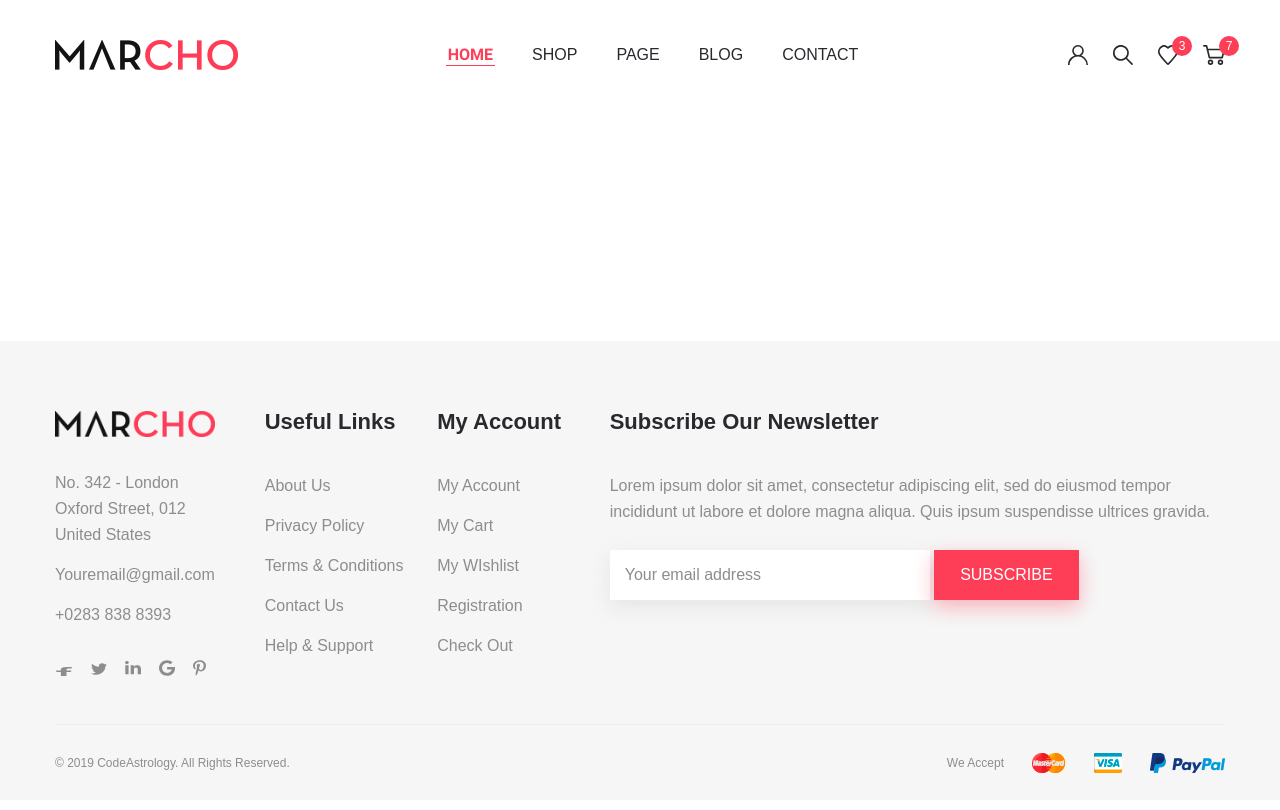
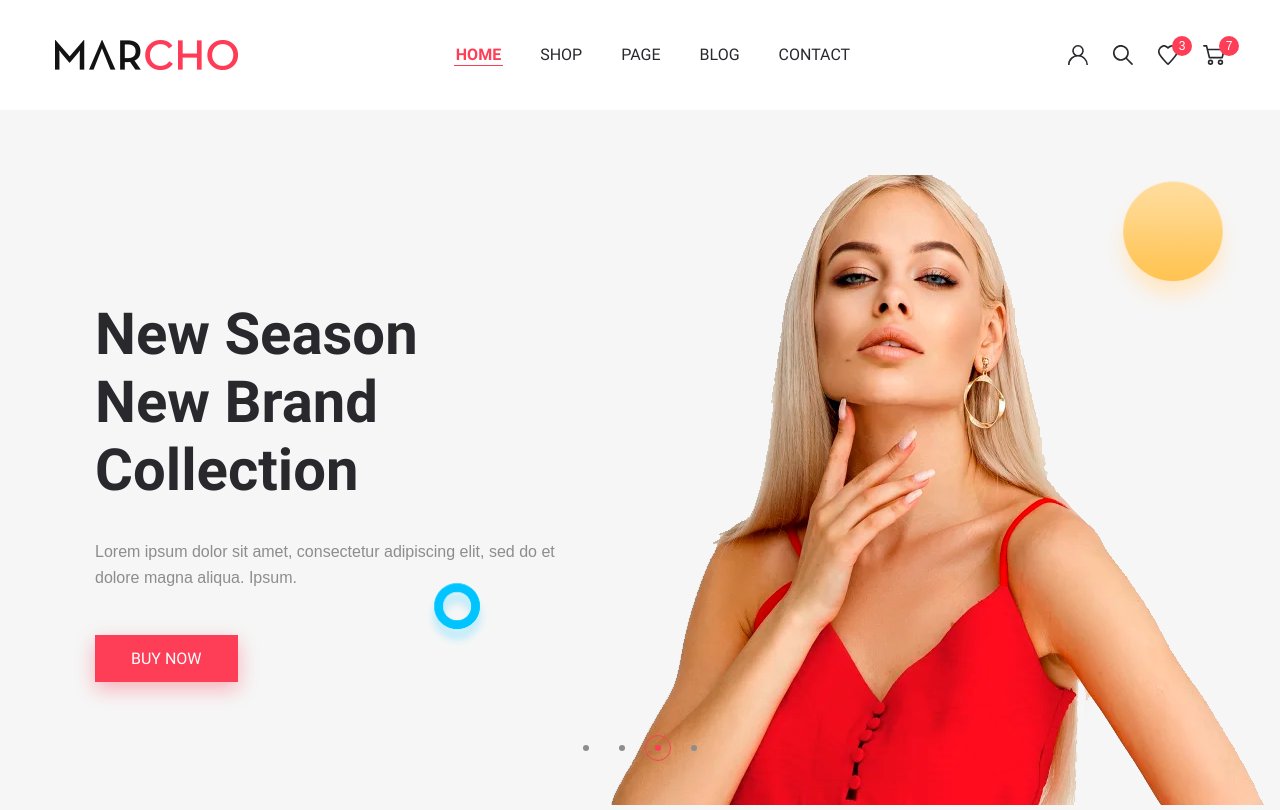
Before and after one commit to NadezhdaGontar/Marcho, a website: page app/index.html in a window 1280 px wide. Shown: the top 810 px of the page. Drawn offline with nearby package versions, Linux system fonts and the light colour scheme; files that its build step writes are made by us from their sources; files whose address does not match are found by name.

Commit message:
added top-slider section

```diff
--- a/app/index.html
+++ b/app/index.html
@@ -57,6 +57,66 @@
   </div>
 </header>
 <main class="main">
+  <section class="top-slider">
+    <div class="container top-slider__container">
+      <div class="top-slider__inner">
+        <div class="top-slider__item">
+          <div class="top-slider__content">
+            <h3 class="top-slider__title">
+              New Season<br> New Brand Collection
+            </h3>
+            <p class="top-slider__text">
+              Lorem ipsum dolor sit amet, consectetur adipiscing elit, sed do
+              et dolore magna aliqua. Ipsum.
+            </p>
+            <a href="#" class="top-slider__link">BUY NOW</a>
+          </div>
+          <img src="images/slider/photo.png" alt="" class="top-slider__img">
+        </div>
+        <div class="top-slider__item">
+          <div class="top-slider__content">
+            <h3 class="top-slider__title">
+              New Season<br> New Brand Collection
+            </h3>
+            <p class="top-slider__text">
+            Lorem ipsum dolor sit amet, consectetur adipiscing elit, sed do
+            et dolore magna aliqua. Ipsum.
+            </p>
+            <a href="#" class="top-slider__link">BUY NOW</a>
+          </div>
+          <img src="images/slider/photo.png" alt="" class="top-slider__img">
+        </div>
+        <div class="top-slider__item">
+          <div class="top-slider__content">
+            <h3 class="top-slider__title">
+              New Season<br> New Brand Collection
+            </h3>
+            <p class="top-slider__text">
+              Lorem ipsum dolor sit amet, consectetur adipiscing elit, sed do
+              et dolore magna aliqua. Ipsum.
+            </p>
+            <a href="#" class="top-slider__link">BUY NOW</a>
+          </div>
+          <img src="images/slider/photo.png" alt="" class="top-slider__img">
+        </div>
+        <div class="top-slider__item">
+          <div class="top-slider__content">
+            <h3 class="top-slider__title">
+              New Season<br> New Brand Collection
+            </h3>
+            <p class="top-slider__text">
+              Lorem ipsum dolor sit amet, consectetur adipiscing elit, sed do
+              et dolore magna aliqua. Ipsum.
+            </p>
+            <a href="#" class="top-slider__link">BUY NOW</a>
+          </div>
+          <img src="images/slider/photo.png" alt="" class="top-slider__img">
+        </div>
+
+
+      </div>
+    </div>
+  </section>
 
 </main>
 <footer class="footer">
--- a/app/js/main.js
+++ b/app/js/main.js
@@ -1,3 +1,10 @@
 $(function(){
+ $('.top-slider__inner').slick({
+  dots:true,
+  arrows:false,
+  fade: true,
+  autoplay: true,
+  autoplaySpeed: 2000
+ });
 
 });
--- /dev/null
+++ b/app/scss/_libs.scss
@@ -0,0 +1 @@
+@import "../../node_modules/slick-carousel/slick/slick.scss";
--- a/app/scss/_vars.scss
+++ b/app/scss/_vars.scss
@@ -22,3 +22,11 @@ $title: #29282d;
   font-family: "Roboto-Bold", sans-serif;
   font-weight: 700;
 }
+%btn {
+  padding: 12px 26px;
+  text-transform: uppercase;
+  color: #fff;
+  background-color: $accent;
+  @extend %roboto-400;
+  box-shadow: 0px 7px 20px 0px rgba(255, 17, 48, 0.3);
+}
--- a/app/scss/style.scss
+++ b/app/scss/style.scss
@@ -1,6 +1,7 @@
 @import "vars";
 @import "fonts";
 @import "reset";
+@import "libs";
 @import "global";
 
 .header {
@@ -22,7 +23,7 @@
     color: $title;
     padding: 0 2px 1px;
     transition: all 0.3s;
-    @extend %quicksand-400;
+    @extend %roboto-400;
     &:hover {
       color: $accent;
       border-bottom: 1px solid $accent;
@@ -57,6 +58,81 @@
     color: #fff;
   }
 }
+.top-slider {
+  background-image: url(../images/top_slider.png);
+  background-repeat: no-repeat;
+  background-size: cover;
+  background-position: center center;
+  background-color: $bg;
+  padding: 65px 0 45px;
+  &__container {
+    max-width: 1560px;
+  }
+  &__content {
+    padding-left: 80px;
+    padding-top: 125px;
+  }
+  &__item {
+    display: flex !important;
+    justify-content: space-between;
+  }
+  &__title {
+    max-width: 670px;
+    font-size: 58px;
+    line-height: 68px;
+    color: $title;
+    @extend %roboto-700;
+    margin-bottom: 35px;
+  }
+  &__text {
+    max-width: 470px;
+    margin-bottom: 55px;
+  }
+  &__link {
+    @extend %btn;
+    padding: 14px 36px;
+  }
+  .slick-dots {
+    display: flex;
+    justify-content: center;
+    margin-top: -70px;
+    li {
+      padding: 0 5px;
+      line-height: 0;
+      button {
+        padding: 0;
+        font-size: 0;
+        background-color: transparent;
+        width: 26px;
+        height: 26px;
+        border-radius: 50%;
+        border: 1px solid transparent;
+        position: relative;
+        &::before {
+          content: "";
+          position: absolute;
+          width: 6px;
+          height: 6px;
+          border-radius: 50%;
+          background-color: $default;
+          top: 50%;
+          left: 50%;
+          transform: translate(-50%, -50%);
+        }
+      }
+      &.slick-active {
+        button {
+          border-color: $accent;
+          &::before {
+            content: "";
+            background-color: $accent;
+          }
+        }
+      }
+    }
+  }
+}
+
 footer {
   background-color: $bg;
 }
@@ -132,12 +208,8 @@ footer {
     }
   }
   &__form-btn {
+    @extend %btn;
     border: none;
-    background-color: $accent;
-    color: #fff;
-    text-transform: uppercase;
-    padding: 12px 26px;
-    box-shadow: 0px 7px 20px 0px rgba(255, 17, 48, 0.3);
     cursor: pointer;
   }
 }
--- a/gulpfile.js
+++ b/gulpfile.js
@@ -33,6 +33,7 @@ function styles() {
 function scripts() {
   return src([
     'node_modules/jquery/dist/jquery.js',
+    'node_modules/slick-carousel/slick/slick.js',
     'app/js/main.js'
   ])
   .pipe(concat('main.min.js'))
--- a/package.json
+++ b/package.json
@@ -17,7 +17,8 @@
     "gulp-sass": "^5.0.0",
     "gulp-uglify": "^3.0.2",
     "jquery": "^3.6.0",
-    "sass": "^1.39.0"
+    "sass": "^1.39.0",
+    "slick-carousel": "^1.8.1"
   },
   "dependencies": {
     "gulp-imagemin": "^7.1.0"
```
Also changed, not shown: app/images/slider/photo.png (added), app/images/slider/Фото.JPG (added), app/images/top_slider.png (added), app/js/main.min.js.
